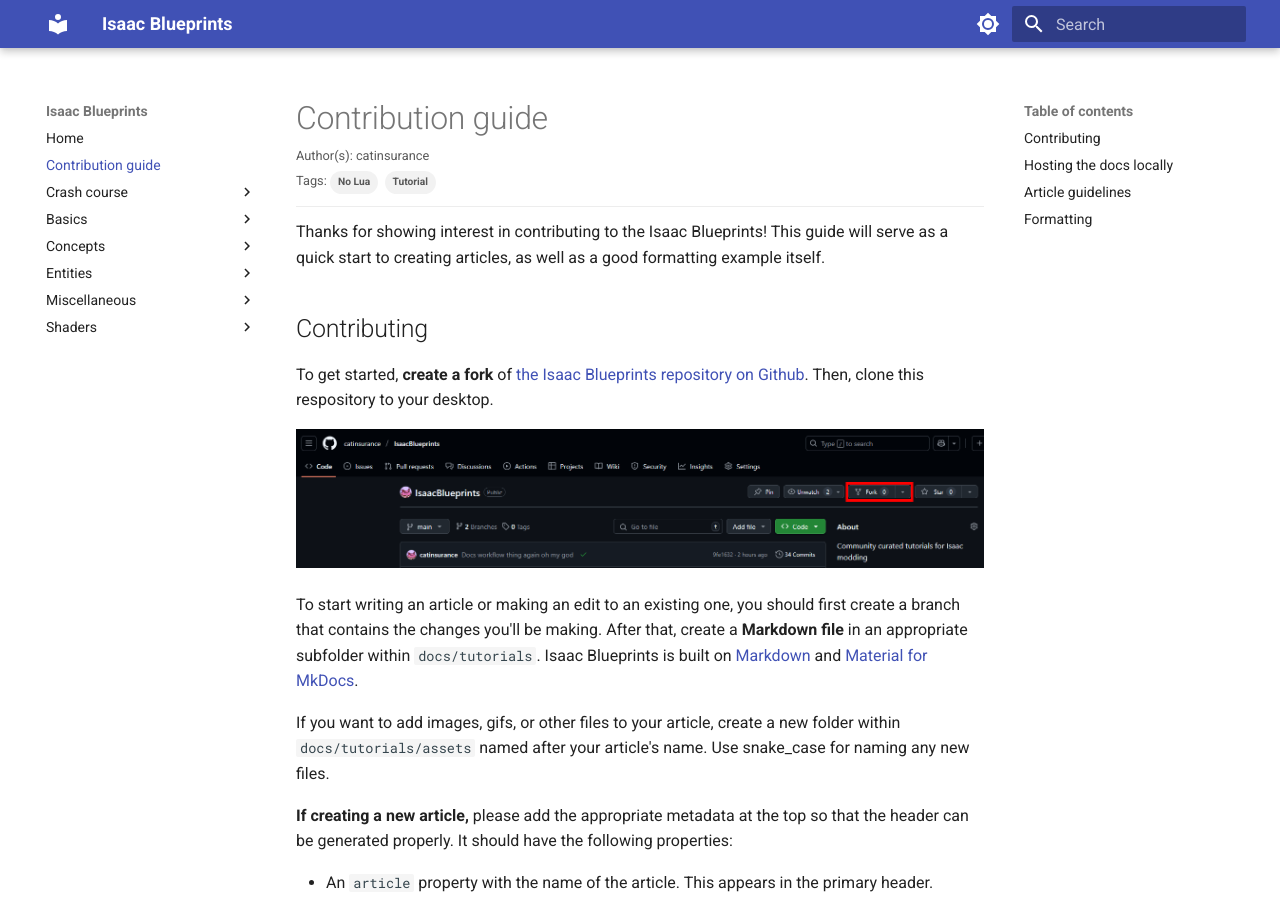
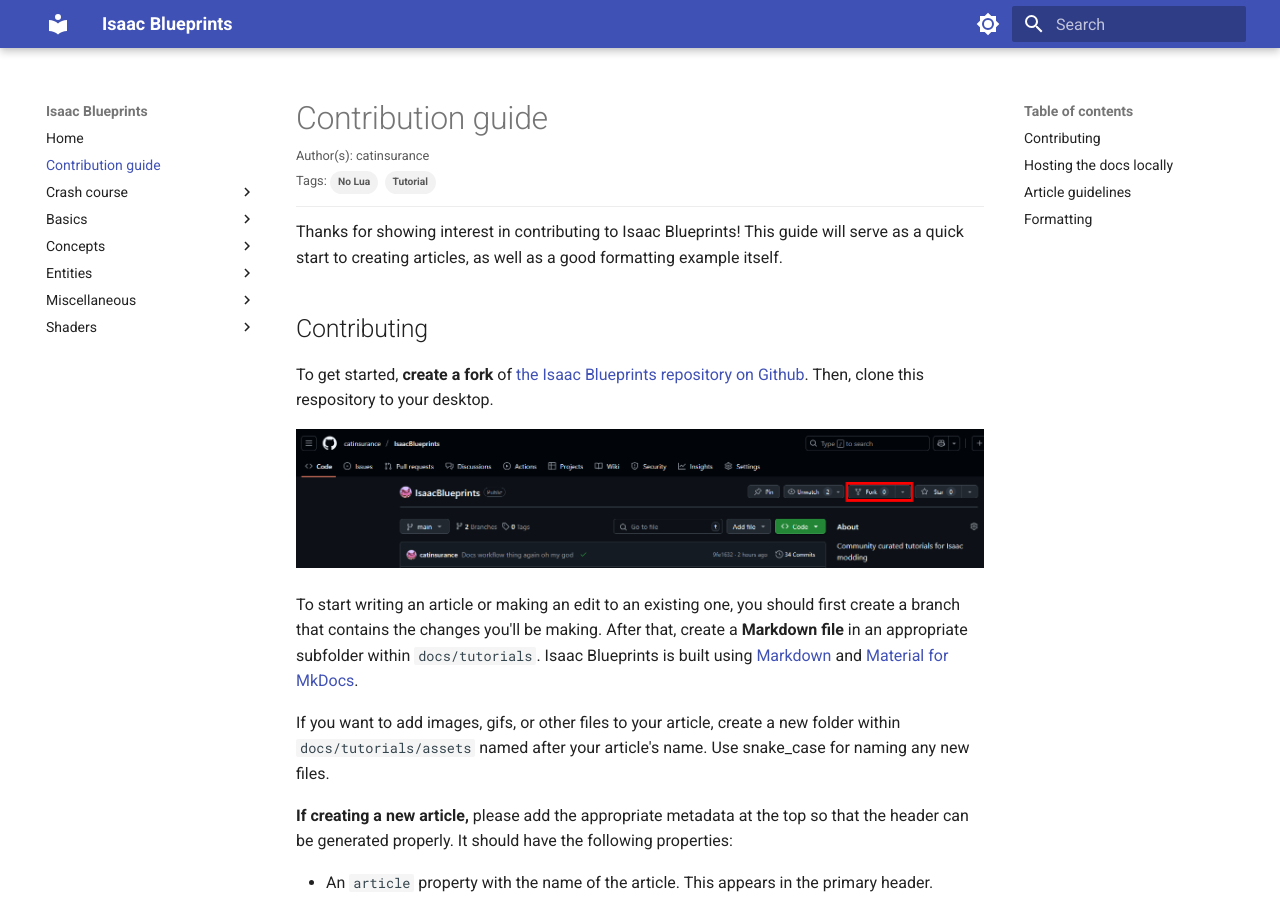
Before and after one commit to catinsurance/IsaacBlueprints, an MkDocs documentation site: the page built from docs/contribution_guide.md, in a window 1280 px wide and 900 px high. Built offline with MkDocs 1.6.1 and Material for MkDocs 9.7.7, drawn with Linux system fonts in a browser that asks for light colours; comment, search, counter and statistics services are not loaded.

Commit message:
Update contribution_guide.md

```diff
--- a/docs/contribution_guide.md
+++ b/docs/contribution_guide.md
@@ -7,14 +7,14 @@
     - No Lua
 ---
 
-Thanks for showing interest in contributing to the Isaac Blueprints! This guide will serve as a quick start to creating articles, as well as a good formatting example itself.
+Thanks for showing interest in contributing to Isaac Blueprints! This guide will serve as a quick start to creating articles, as well as a good formatting example itself.
 
 ## Contributing
 To get started, **create a fork** of [the Isaac Blueprints repository on Github](https://github.com/catinsurance/IsaacBlueprints). Then, clone this respository to your desktop.
 
 ![Fork repository button](../tutorials/assets/contribution_guide/fork.png)
 
-To start writing an article or making an edit to an existing one, you should first create a branch that contains the changes you'll be making. After that, create a **Markdown file** in an appropriate subfolder within `docs/tutorials`. Isaac Blueprints is built on [Markdown](https://www.markdownguide.org/cheat-sheet/) and [Material for MkDocs](https://squidfunk.github.io/mkdocs-material/).
+To start writing an article or making an edit to an existing one, you should first create a branch that contains the changes you'll be making. After that, create a **Markdown file** in an appropriate subfolder within `docs/tutorials`. Isaac Blueprints is built using [Markdown](https://www.markdownguide.org/cheat-sheet/) and [Material for MkDocs](https://squidfunk.github.io/mkdocs-material/).
 
 If you want to add images, gifs, or other files to your article, create a new folder within `docs/tutorials/assets` named after your article's name. Use snake_case for naming any new files.
 
```
